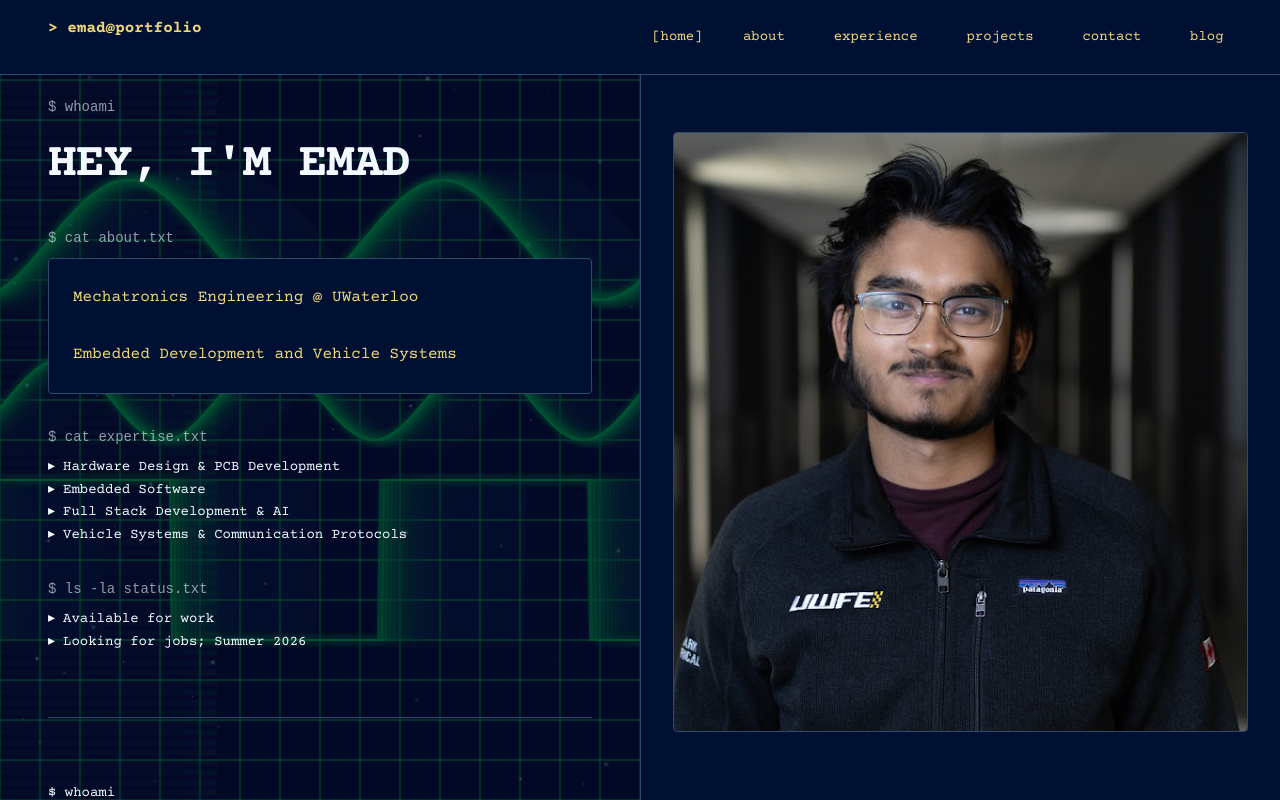
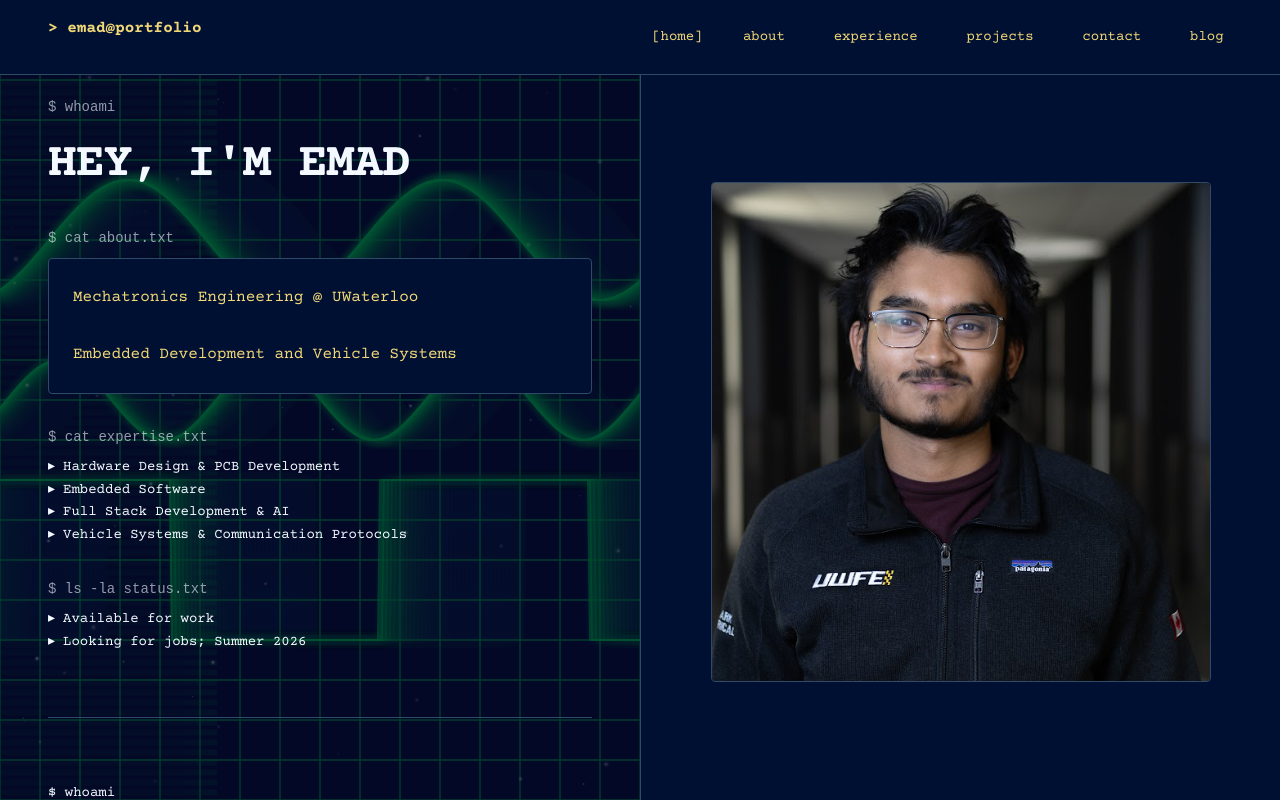
Before and after one commit to EmadsGitHub/portfolio, a React (Create React App) app: page / in a window 1280 px wide. Built offline with nearby package versions, Linux system fonts and the light colour scheme.

Commit message:
fixed image sizing

```diff
--- a/src/App.css
+++ b/src/App.css
@@ -121,8 +121,8 @@ html {
 }
 
 .image-display img {
-  width: 600px;
-  height: 600px;
+  width: 500px;
+  height: 500px;
   object-fit: cover;
   border-radius: var(--radius);
   transition: all 0.3s ease;
```
Also changed, not shown: src/Pages/Blog/BlogList.jsx (line endings or trailing spaces), src/Pages/Blog/BlogPost.jsx (line endings or trailing spaces), src/Pages/Blog/NotionBlog.css (line endings or trailing spaces), src/Pages/Blog/NotionBlog.jsx (line endings or trailing spaces), src/Pages/Blog/index.js (line endings or trailing spaces), src/data/blogs.json (line endings or trailing spaces), 1 other file (tests, documents, lock files or other folders).
